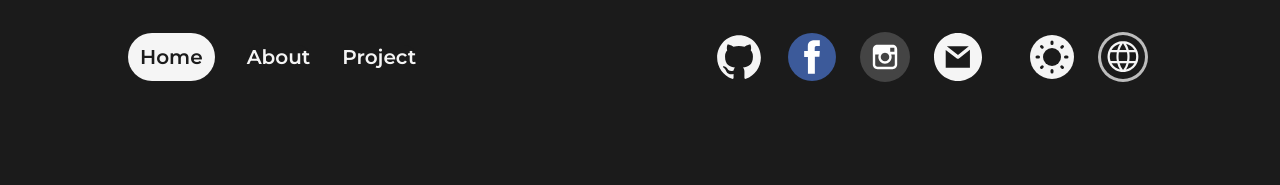
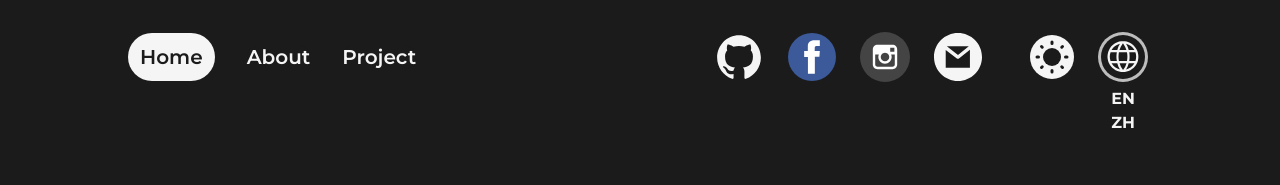
Before and after one commit to woo49m/Portfolio, a Next.js app: page / in a window 1280 px wide. Shown: the top 185 px of the page. Built offline with nearby package versions, Linux system fonts and the light colour scheme.

Commit message:
修改 語言按鈕縮寫

```diff
--- a/src/components/Navbar.js
+++ b/src/components/Navbar.js
@@ -72,7 +72,7 @@ const Navbar = () => {
   const [mode, setMode] = useThemeSwitcher();
   const [isOpen, setIsOpen] = useState(false);
 
-  const [langisOpen, setlangisOpen] = useState(false);
+  const [langisOpen, setlangisOpen] = useState(true);
   const { t, i18n } = useTranslation();
 
   const handleClick = () => {
@@ -234,10 +234,10 @@ const Navbar = () => {
                 } items-center justify-center absolute translate-y-2 left-[50%] -translate-x-[50%] `}
               >
                 <button
-                  className="w-10 mt-1 text-xs hover:underline hover:underline-offset-2 transition-all ease-in duration-100"
+                  className="w-10 mt-1  text-xs hover:underline hover:underline-offset-2 transition-all ease-in duration-100"
                   onClick={() => changeLng("en")}
                 >
-                  {t("Footer.EN")}
+                  <span className=" text-right">{t("Footer.EN")}</span>
                 </button>
                 <button
                   className="w-10 mt-1 text-xs hover:underline hover:underline-offset-2 transition-all ease-in duration-100"
--- a/src/locales/en/translation.json
+++ b/src/locales/en/translation.json
@@ -1,7 +1,7 @@
 {
   "Footer": {
-    "EN": "English",
-    "ZH": "Chinese",
+    "EN": "EN",
+    "ZH": "ZH",
     "Home": "Home",
     "About": "About",
     "Project": "Project"
```
